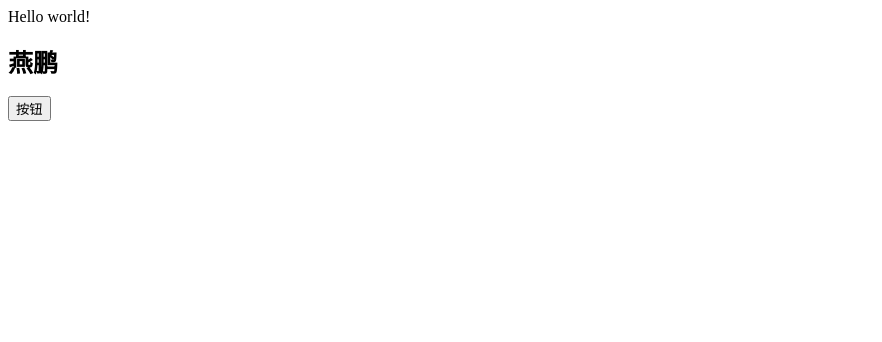
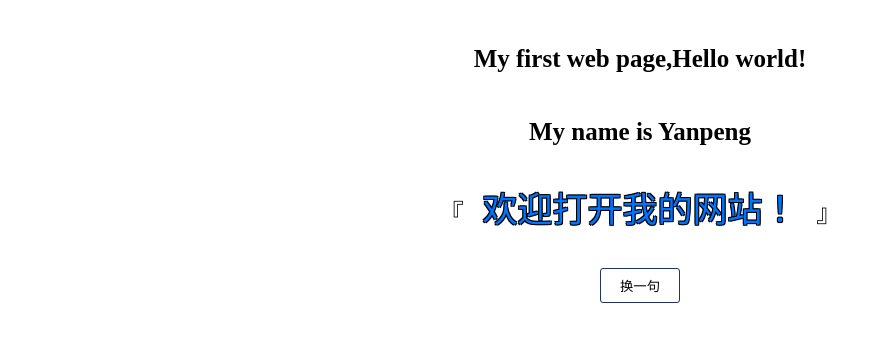
Before and after one commit to yanpeng1535/yanpeng1535.github.io, a plain HTML site: page index.html in a window 1280 px wide. Shown: the whole page, without its empty margins (0-882 px from the left). Drawn offline with Linux system fonts and the light colour scheme.

Commit message:
改变css
改变css

```diff
--- a/index.html
+++ b/index.html
@@ -5,20 +5,35 @@
 	<title>我的博客</title>
 	<script src="jquery.min.js"></script>
 	<style>
-		h1{
+		h1,span{
 			font-size:25px;
+			margin-top: 45px;
+		}
+		#box{
+			font-size:30px;
+			font-family: "微软雅黑";
+			color:#0074FF; text-shadow: 1px 1px #000,-1px -1px #000, 1px -1px #000, -1px 1px #000; font-size: 35px; font-family:"Microsoft YaHei",
+		}
+		#btn{
+			-webkit-appearance: none;
+			border: 1px solid #236;
+			width: 80px;
+			height: 35px;
+			border-radius: 3px;
+			background: #fff;
 		}
 	</style>
 </head>
-<body>
-	Hello world!
+<body style="text-align: center;">
+	<h1>My first web page,Hello world!</h1>
+	<h1>My name is Yanpeng</h1>
 	<br>
-	<h1>燕鹏</h1>
-	<div id="box"></div>
-	<button id="btn">按钮</button>
+	<span style="margin-top: 85px;">『&nbsp;&nbsp;&nbsp;<sapn id="box">欢迎打开我的网站！</sapn>&nbsp;&nbsp;&nbsp;』</span>
+	<br><br><br>
+	<button id="btn">换一句</button>
 	<script type="text/javascript">
 		$('#btn').click(function () {
-			$.get('https://v1.hitokoto.cn/?c=f&encode=text', function (response, status, xhr) {
+			$.get('https://v1.hitokoto.cn/?encode=text', function (response, status, xhr) {
 				$('#box').html(response);
 			});
 		});
```
Also changed, not shown: 1 other file.
